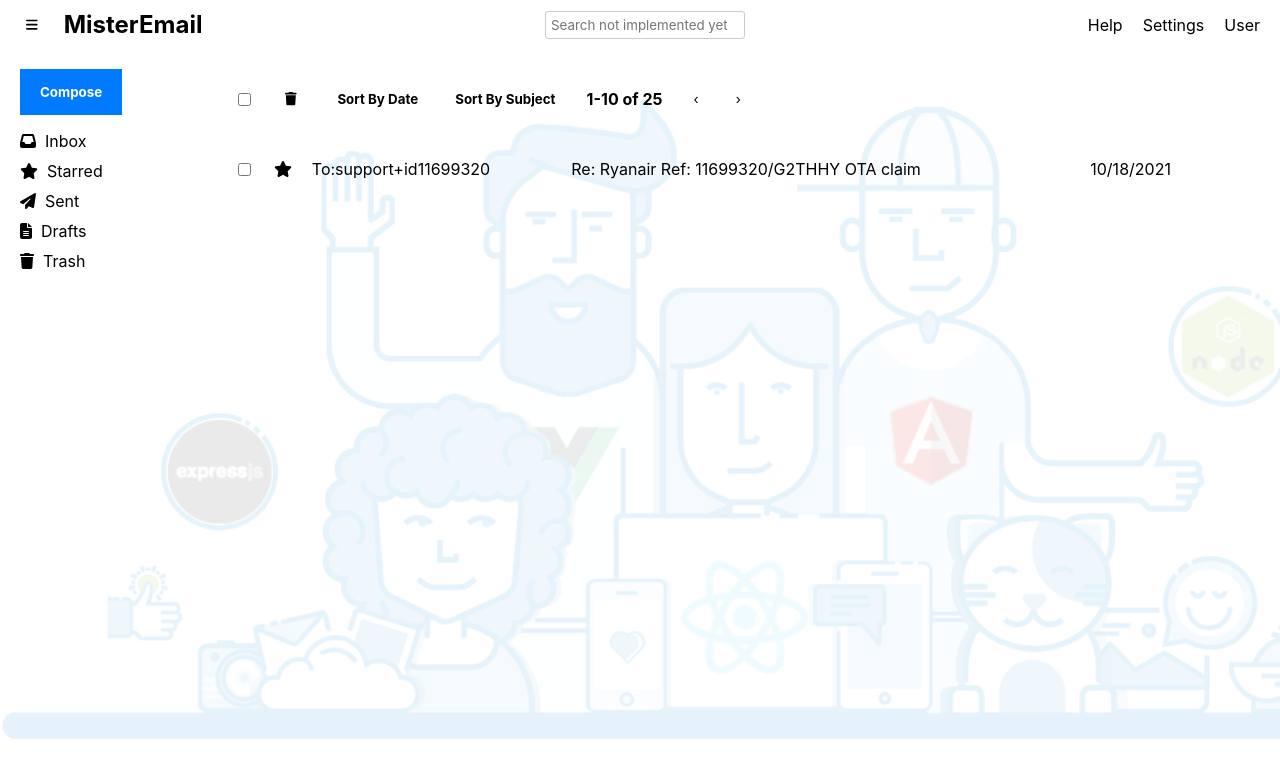
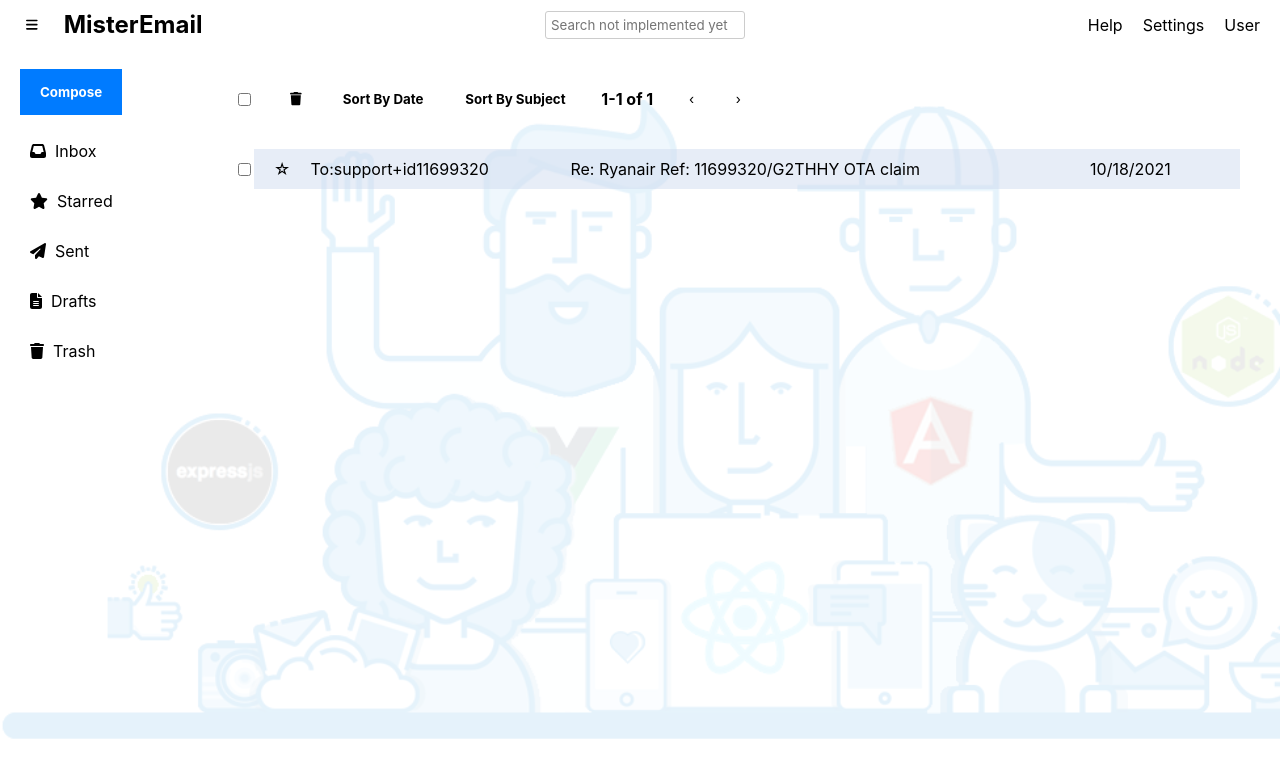
Before and after one commit to alexbol99/misterEmail, a React (Vite) app: page /#/sent in a window 1280 px wide. Shown: the top 778 px of the page. Built offline with nearby package versions, Linux system fonts and the light colour scheme.

Commit message:
Added functionality: - read/unread mechanism - starring mails, starred folder - moving deleted mails to trash - restore mail from trash - actually delete mail from trash folder - moving to draft folder - editing mail from draft folder in "Compose" - pagination filter

```diff
--- a/src/assets/css/components/email-preview-item.css
+++ b/src/assets/css/components/email-preview-item.css
@@ -8,7 +8,11 @@
 }
 
 .email-preview-item:hover {
-    background-color: lightblue;
+    background-color: #cfdcef;
+}
+
+.email-preview-item-unread {
+    background-color: rgba(207,220,239,50%);
 }
 
 .email-preview-select-checkbox {
@@ -21,6 +25,20 @@
     left: -20px;
 }
 
+.email-preview-star-unchecked {
+}
+
+.email-preview-star-unchecked::after {
+    content: "\2606";
+}
+
+.email-preview-star-checked {
+    color: gold;
+}
+
+.email-preview-star-checked::after {
+    content: "\2605";
+}
 .email-preview-item-from {
     flex: 4;
 }
--- a/src/assets/css/pages/email-index.css
+++ b/src/assets/css/pages/email-index.css
@@ -66,7 +66,12 @@
 
 .menu-items li {
     margin-bottom: 10px;
+    padding: 10px;
     cursor: pointer;
+}
+
+.menu-items li:hover {
+    background-color: rgba(207,220,239,50%);
 }
 
 .compose-button {
--- a/src/components/EmailPreviewItem.jsx
+++ b/src/components/EmailPreviewItem.jsx
@@ -1,29 +1,48 @@
 import {useNavigate} from "react-router";
 import {useState} from "react";
-import { FontAwesomeIcon } from '@fortawesome/react-fontawesome'
-import {faStar} from "@fortawesome/free-solid-svg-icons";
+import {useSearchParams} from "react-router-dom";
 
-function EmailPreviewItem({pathname, mail, togglePreviewItemSelection}) {
+function EmailPreviewItem({pathname, mail,
+                              toggleIsSelected, toggleIsStarred, toogleIsViewed}) {
     const [isSelected, setIsSelected] = useState(false)
     const navigate = useNavigate()
-    function onPreviewItemClick(id) {
-        navigate(`${id}`)
+    const [_, setSearchParams] = useSearchParams()
+
+    function onPreviewItemClick(mail) {
+        toogleIsViewed(mail)
+        if (pathname==="/drafts") {
+            setSearchParams({"compose":mail.id})
+        }
+        else {
+            navigate(`${mail.id}`)
+        }
     }
 
     function onSelectItemCheckboxClick(event, id) {
         event.stopPropagation()
-        togglePreviewItemSelection(id)
+        toggleIsSelected(id)
     }
 
+    function onStarMailClick(event, id) {
+        event.stopPropagation()
+        toggleIsStarred(id)
+    }
+
+    const itemIsViewed = mail.isViewed ? "" : "email-preview-item-unread"
+    const starCheckStyle = mail.isStarred ? "email-preview-star-checked" : "email-preview-star-unchecked"
+
     return (
-        <article className="email-preview-item"
-                 onClick={() => onPreviewItemClick(mail.id)}>
+        <article className={`email-preview-item ${itemIsViewed}`}
+                 onClick={() => onPreviewItemClick(mail)}>
             <input className="email-preview-select-checkbox"
                    type="checkbox"
                    onClick={event => onSelectItemCheckboxClick(event, mail.id)}
                    defaultChecked={isSelected}
             />
-            <FontAwesomeIcon icon={faStar} className="email-preview-star" />
+            <span className={`email-preview-star ${starCheckStyle}`}
+                  title={mail.isStarred ? "Starred" : "Not starred"}
+                  onClick={event => onStarMailClick(event, mail)}
+            ></span>
             <div className="email-preview-item-from">
                 {pathname === "/sent" ? `To:${mail.To.split('@')[0]}` : mail.From.split('@')[0]}
             </div>
--- a/src/components/EmailPreviewList.jsx
+++ b/src/components/EmailPreviewList.jsx
@@ -1,33 +1,69 @@
 import EmailPreviewItem from "./EmailPreviewItem.jsx";
 import { FontAwesomeIcon } from '@fortawesome/react-fontawesome'
-import {faTrash} from "@fortawesome/free-solid-svg-icons";
+import {faTrash, faTrashRestore} from "@fortawesome/free-solid-svg-icons";
+import {mailModelService} from "../services/mail-model.service.js";
+import {useEffect, useState} from "react";
 
-function EmailPreviewList({mails, pathname, togglePreviewItemSelection, deletedSelectedItems}) {
+function EmailPreviewList({mails, pathname, pageNum,
+                              toggleIsSelected, toggleIsStarred, toogleIsViewed,
+                              toggleSelectedItemsIsDeleted, deletedSelectedItems,
+                              setPagination
+                          }) {
+    const [paginationParams, setPaginationParams] = useState(null)
+    useEffect(() => {
+        async function getPaginationParams(pathname, pageNum){
+            const [start, end, total] = await mailModelService.getPaginationParams(pathname, pageNum)
+            setPaginationParams({start: start, end: end, total: total})
+        }
+        getPaginationParams(pathname, pageNum)
+    },[pathname, pageNum])
+
     return (
         <div className="items-list">
             <div className="list-header">
                 <input type="checkbox" className="select-all-checkbox"/>
-                <button className="" onClick={deletedSelectedItems}
-                        title="Move selected mails to Trash folder">
-                    <FontAwesomeIcon icon={faTrash} />&nbsp;
+                <button className=""
+                        onClick={pathname==="/trash" ?
+                            deletedSelectedItems :
+                            toggleSelectedItemsIsDeleted}
+                        title={pathname==="/trash" ?
+                            "Delete selected mails" :
+                            "Move selected mails to Trash folder"}>
+                    <FontAwesomeIcon icon={faTrash} />
                 </button>
+                {pathname === "/trash" &&
+                    <button className="" onClick={toggleSelectedItemsIsDeleted}
+                            title="Restore selected mails">
+                        <FontAwesomeIcon icon={faTrashRestore}/>
+                    </button>
+                }
                 <button className="sort-button">Sort By Date</button>
                 <button className="sort-button">Sort By Subject</button>
-                <div className="pagination">1-10 of 25</div>
-                <button className="pagination-button">&#8249;</button>
-                <button className="pagination-button">&#8250;</button>
+                {paginationParams &&
+                    <div className="pagination">
+                        {`${paginationParams.start+1}-${paginationParams.end} of ${paginationParams.total}`}
+                    </div>}
+                {paginationParams && <button className="pagination-button"
+                                             onClick={() => setPagination(-1)}
+                >
+                    &#8249;
+                </button>}
+                {paginationParams && <button className="pagination-button"
+                                             onClick={() => setPagination(1)}
+                >
+                    &#8250;
+                </button>}
             </div>
 
             <div className="email-preview">
                 <ul className="items-list">
-                    {mails
-                        .sort((a,b) => new Date(b.Date) - new Date(a.Date))
-                        .slice(0,14)
-                        .map(mail =>
+                    {mails.map(mail =>
                             <EmailPreviewItem key={mail.id}
                                               pathname={pathname}
                                               mail={mail}
-                                              togglePreviewItemSelection={togglePreviewItemSelection}
+                                              toggleIsSelected={toggleIsSelected}
+                                              toggleIsStarred={toggleIsStarred}
+                                              toogleIsViewed={toogleIsViewed}
                             />
                         )}
                 </ul>
--- a/src/pages/EmailIndex.jsx
+++ b/src/pages/EmailIndex.jsx
@@ -6,23 +6,24 @@ import EmailIndexSideMenu from "../components/EmailIndexSideMenu.jsx";
 import EmailDetails from "../components/EmailDetails.jsx";
 import {mailModelService} from "../services/mail-model.service.js";
 
-import {mailStorageService} from "../services/mail-storage.service.js";
 import EmailCompose from "../components/EmailCompose.jsx";
-import { FontAwesomeIcon } from '@fortawesome/react-fontawesome'
+import {FontAwesomeIcon} from '@fortawesome/react-fontawesome'
 import {faBars} from "@fortawesome/free-solid-svg-icons";
 
 function EmailIndex(props) {
     const [mails, setMails] = useState(null)
+    const [pageNum, setPageNum] = useState(0)
     const params = useParams()
     const {pathname} = useLocation()
     const [searchParams, setSearchParams] = useSearchParams()
 
     useEffect(() => {
         const filterBy = {
-            pathname: pathname
+            pathname: pathname,
+            pageNum: pageNum
         }
         fetchMails(filterBy)
-    }, [pathname])
+    }, [pathname, pageNum])
 
     async function fetchMails(filterBy) {
         try {
@@ -30,20 +31,49 @@ function EmailIndex(props) {
             setMails(filteredMails)
         } catch (err) {
             console.error(err.message)
+            if (err.message === "Pagination error")
+                setPageNum(prevPageNum => Math.max(prevPageNum - 1, 0))
         }
     }
 
-    function togglePreviewItemSelection(id) {
-        setMails(prevMails => prevMails.map( mail =>
-            mail.id === id ?  {...mail, isSelected: !mail.isSelected} : mail
+    function setPagination(dir) {
+        setPageNum(prevPageNum => (prevPageNum + dir < 0 ? prevPageNum : prevPageNum + dir))
+    }
+
+    function toggleIsSelected(id) {
+        setMails(prevMails => prevMails.map(mail =>
+            mail.id === id ? {...mail, isSelected: !mail.isSelected} : mail
         ))
+    }
+
+    async function toogleIsViewed(viewedMail) {
+        const updatedMail = {...viewedMail, isViewed: !viewedMail.isViewed}
+        await mailModelService.update(updatedMail)
+    }
+
+    async function toggleIsStarred(starredMail) {
+        const updatedMail = {...starredMail, isStarred: !starredMail.isStarred}
+        setMails(prevMails => prevMails.map(mail =>
+            mail === starredMail ? updatedMail : mail
+        ))
+        await mailModelService.update(updatedMail)
+        fetchMails({pathname: pathname, pageNum: pageNum})
+    }
+
+    async function toggleSelectedItemsIsDeleted() {
+        const selectedMails = mails.filter(mail => mail.isSelected)
+        for (let mail of selectedMails) {
+            const updatedMail = {...mail, isSelected: false, isDeleted: !mail.isDeleted}
+            await mailModelService.update(updatedMail)
+            fetchMails({pathname: pathname, pageNum: pageNum})
+        }
     }
 
     async function deletedSelectedItems() {
         const selectedMails = mails.filter(mail => mail.isSelected)
         for (let mail of selectedMails) {
             await mailModelService.remove(mail.id)
-            fetchMails({pathname:pathname})
+            fetchMails({pathname: pathname, pageNum: pageNum})
         }
     }
 
@@ -53,14 +83,10 @@ function EmailIndex(props) {
                 <header>
                     <nav className="breadcrumbs">
                         <button className="main-menu-button" title="Main menu">
-                            <FontAwesomeIcon icon={faBars} />
+                            <FontAwesomeIcon icon={faBars}/>
                         </button>
                         <div className="logo">MisterEmail</div>
                     </nav>
-                    {/*<button className="main-menu-button" title="Main menu">*/}
-                    {/*     <FontAwesomeIcon icon={faBars} />*/}
-                    {/*</button>*/}
-                    {/*<div className="logo">MisterEmail</div>*/}
                     <input type="text" className="search-box" placeholder="Search not implemented yet"/>
                     <nav className="breadcrumbs">
                         <a href="#">Help</a>
@@ -71,11 +97,18 @@ function EmailIndex(props) {
                 <main>
                     <EmailIndexSideMenu/>
                     {params.mailId ?
-                        <EmailDetails id={params.mailId}/> :
+                        <EmailDetails id={params.mailId}
+                                      toogleIsViewed={toogleIsViewed}
+                        /> :
                         mails && <EmailPreviewList mails={mails}
                                                    pathname={pathname}
-                                                   togglePreviewItemSelection={togglePreviewItemSelection}
+                                                   pageNum={pageNum}
+                                                   toggleIsSelected={toggleIsSelected}
+                                                   toggleIsStarred={toggleIsStarred}
+                                                   toogleIsViewed={toogleIsViewed}
+                                                   toggleSelectedItemsIsDeleted={toggleSelectedItemsIsDeleted}
                                                    deletedSelectedItems={deletedSelectedItems}
+                                                   setPagination={setPagination}
                         />
                     }
                 </main>
--- a/src/services/mail-model.service.js
+++ b/src/services/mail-model.service.js
@@ -1,22 +1,28 @@
-import {storageService} from './async-storage.service.js'
-import {utilService} from './util.service.js'
 import {userService} from "./user.service.js";
 import {mailStorageService} from "./mail-storage.service.js";
 
+const STORAGE_KEY = 'mails'
+const numOnPage= 7
+const defaultFilterBy = {
+    pathname: "/inbox",
+    pageNum: 0
+}
 export const mailModelService = {
     query,
     remove,
     getById,
     create,
-    update
+    update,
+    getPaginationParams
 }
 
-const STORAGE_KEY = 'mails'
 
-async function query(filterBy = {pathname: "/inbox"}) {
+async function query(filterBy = defaultFilterBy ) {
     let mails = await mailStorageService.get()
     let filteredMails = filterByPathName(mails, filterBy.pathname)
-    return filteredMails
+    filteredMails = filterByPage(filteredMails, filterBy.pageNum)
+    let filteredAndSortedMailed = sortByDate(filteredMails)
+    return filteredAndSortedMailed
 }
 
 async function getById(id) {
@@ -24,6 +30,13 @@ async function getById(id) {
     let viewedMail = {...mail, isViewed: true}
     await mailStorageService.update(viewedMail)
     return viewedMail
+}
+
+async function getPaginationParams(pathname, pageNum) {
+    let mails = await mailStorageService.get()
+    let filteredMails = filterByPathName(mails, pathname)
+    const [start, end] = pageStartEnd(filteredMails, pageNum)
+    return [start, end, filteredMails.length]
 }
 
 function create(newMail = createNewMail()) {
@@ -42,25 +55,42 @@ function filterByPathName(mails, pathname) {
     let filtered_mails
     switch (pathname) {
         case "/inbox":
-            filtered_mails = mails.filter(mail => mail.To === user);
+            filtered_mails = mails.filter(mail => mail.To === user && !mail.isDeleted);
             break;
         case "/starred":
-            filtered_mails = mail.filter(mail => mail.isStarred)
+            filtered_mails = mails.filter(mail => mail.isStarred && !mail.isDeleted)
             break;
         case "/sent":
-            filtered_mails = mails.filter(mail => mail.From === user && !mail.isDraft);
+            filtered_mails = mails.filter(mail => mail.From === user && !mail.isDraft && !mail.isDeleted);
             break;
         case "/drafts":
-            filtered_mails = mails.filter(mail => mail.From === user && mail.isDraft)
+            filtered_mails = mails.filter(mail => mail.From === user && mail.isDraft && !mail.isDeleted)
             break;
         case "/trash":
             filtered_mails = mails.filter(mail => mail.isDeleted)
             break;
         default:
-            filtered_mails = mails.filter(mail => mail.To === user);
+            filtered_mails = mails.filter(mail => mail.To === user && !mail.isDeleted);
             break;
     }
     return filtered_mails;
+}
+
+function pageStartEnd(mails, pageNum) {
+    const start = numOnPage*pageNum
+    const end = Math.min(numOnPage*(pageNum+1), mails.length)
+    return [start, end]
+}
+
+function filterByPage(mails, pageNum) {
+    const [start, end] = pageStartEnd(mails, pageNum)
+    if (start >= mails.length)
+        throw new Error("Pagination error")
+    return mails.slice(start, end)
+}
+
+function sortByDate(mails) {
+    return mails.sort((a,b) => new Date(b.Date) - new Date(a.Date))
 }
 
 function createNewMail(mailTo="", subject="", body="" ) {
```
Also changed, not shown: src/components/EmailCompose.jsx (+37 -7 lines), src/components/EmailDetails.jsx (+4 -3 lines).
